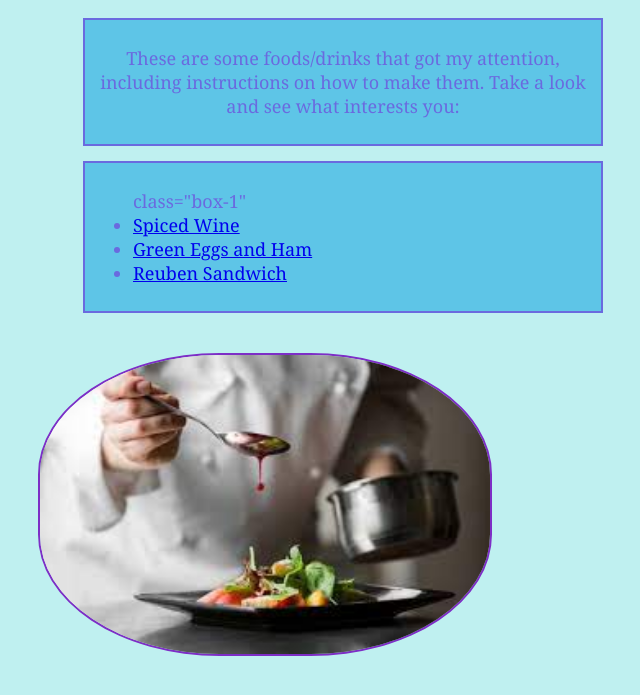
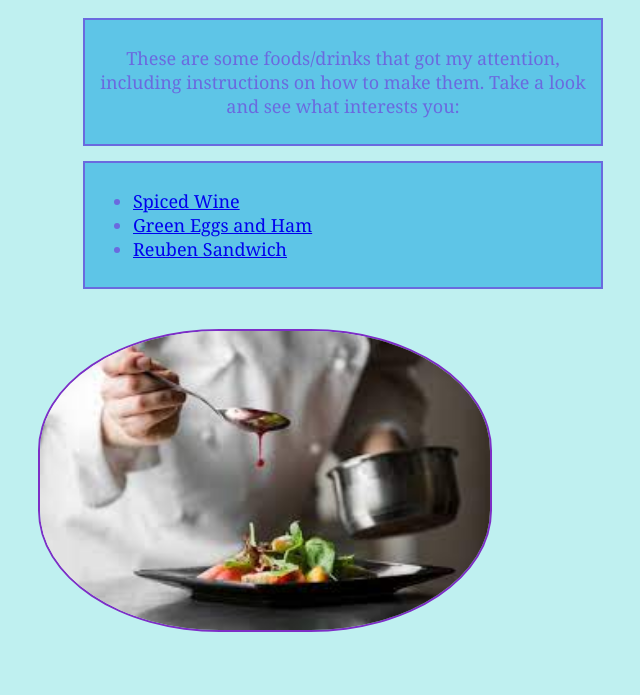
Before and after one commit to Halapainyo77/odin-recipes, a plain HTML site: page index.html in a window 1280 px wide. Shown: the part 95-790 px from the top of the page, without its empty margins (375-1015 px from the left). Drawn offline with Linux system fonts and the light colour scheme.

Commit message:
Fix div typo

```diff
--- a/index.html
+++ b/index.html
@@ -19,7 +19,7 @@
     <div class="container">
     <ul>
 
-    <div> class="box-1"
+    <div class="box-1">
          <li><a href="./recipes/spiced-wine.html"> Spiced Wine</a></li>
     </div>
 
```
